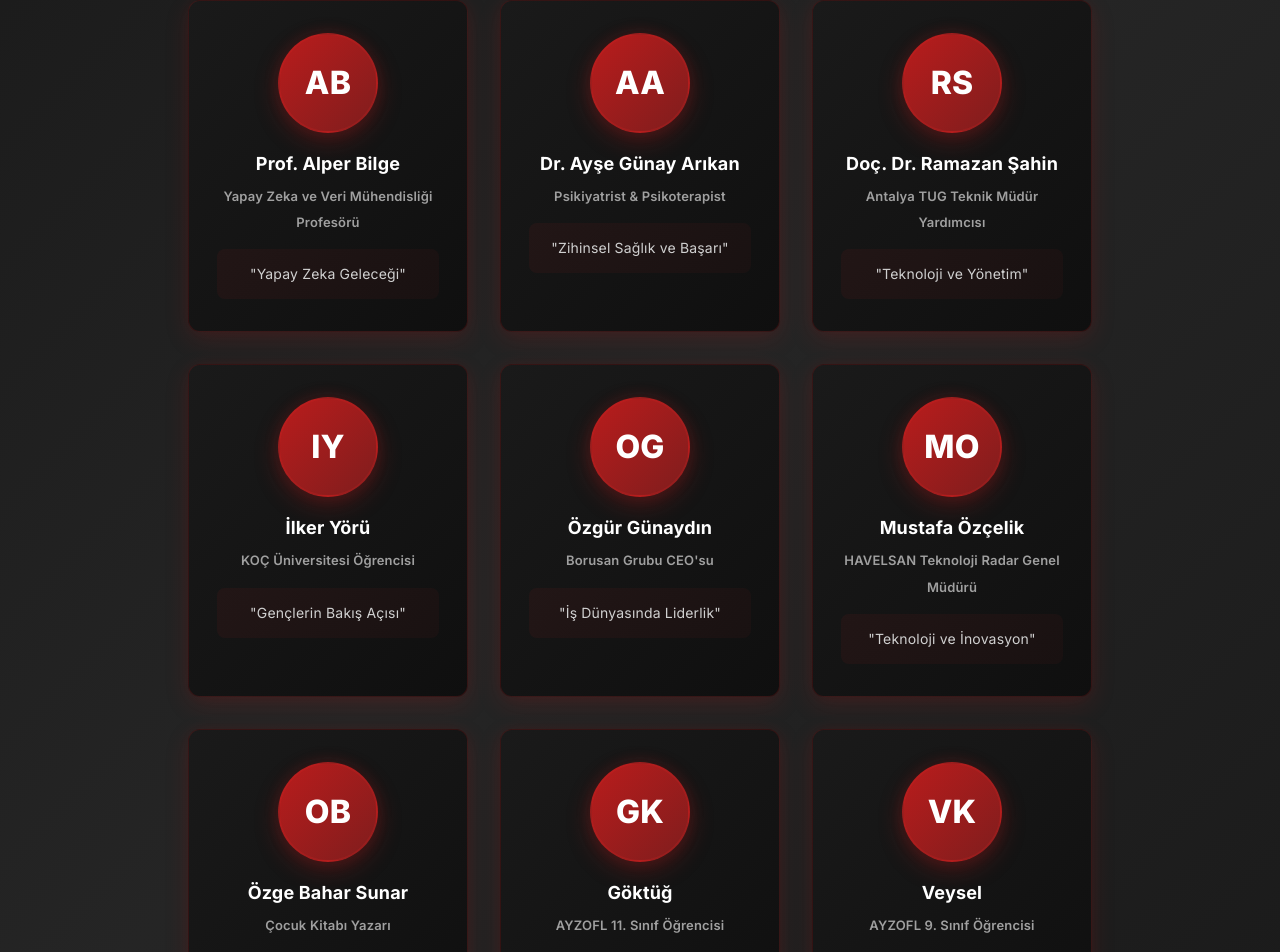
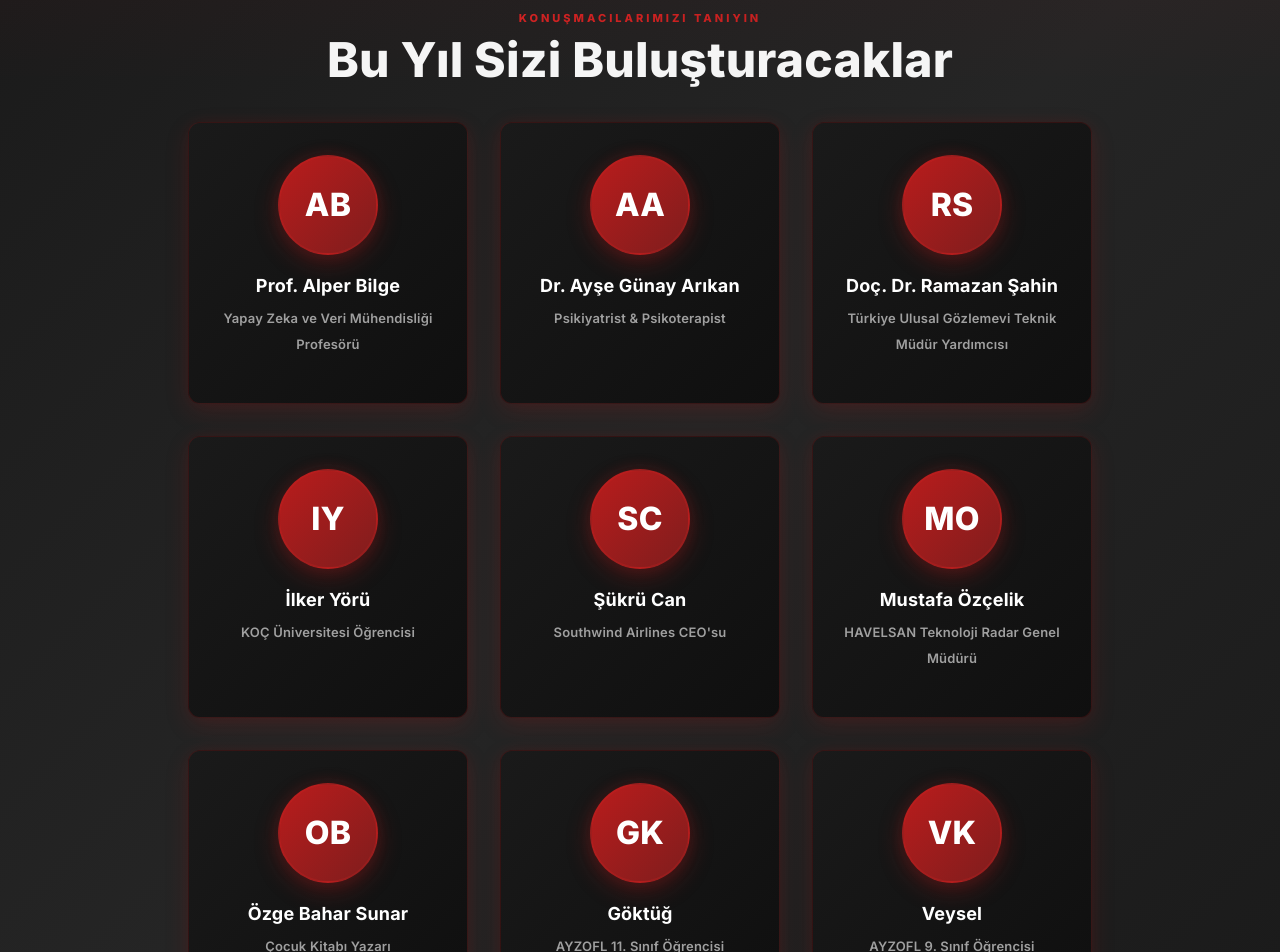
Before and after one commit to WhiteFoxYT/tedx-website, a React (Vite) app: page / in a window 1280 px wide. Shown: the part 2239-3191 px from the top of the page. Built offline with nearby package versions, Linux system fonts and the light colour scheme.

Commit message:
Update: Change about section text, update speakers (remove Özgür Günaydın, add Şükrü Can, update Ramazan Şahin), reorganize schedule with time ranges and combine Göktüğ & Veysel sessions

```diff
--- a/src/components/About.tsx
+++ b/src/components/About.tsx
@@ -5,12 +5,9 @@ export default function About() {
         <div className="section-label">Etkinlik Hakkında</div>
         <div className="section-title"><span className="tedx">TEDx</span> <span className="ayzofl">AYZOFL</span> <span className="youth">YOUTH</span> Nedir?</div>
         <p>
-          <span className="tedx">TEDx</span><span className="ayzofl">AYZOFL</span> <span className="youth">YOUTH</span>, TED lisansı altında bağımsız olarak düzenlenen büyüleyici bir etkinliktir.
-          Hoşgeldiniz! Bu etkinlikte, gençlik topluluğumuzdan ilham veren insanları bir araya getiriyoruz.
+          <span className="tedx">TEDx</span><span className="ayzofl">AYZOFL</span> <span className="youth">YOUTH</span>, TED lisansı altında bağımsız olarak gerçekleştirilen, ilham verici ve etkileyici bir etkinliktir. Hoş geldiniz! Bu organizasyonda, Antalya Yusuf Ziya Öner Fen Lisesi öğrencileri olarak topluluğumuzdan ilham veren isimleri sizlerle bir araya getirerek farklı bakış açılarını buluşturuyoruz.
           <br /><br />
-          Bu yıl "Sınırları Aşmak" teması altında, fikirler, insanlar ve teknolojilerin nasıl sınırları aştığını
-          ve dünyayı nasıl değiştirdiğini keşfediyoruz. TED, kısa ve güçlü konuşmalar aracılığıyla fikirler
-          yayılmasına adanmış kar amacı gütmeyen bir kuruluştur.
+          Bu yıl "Farkındalık" temasıyla, bireylerin kendilerini, çevrelerini ve dünyayı daha bilinçli bir şekilde algılamalarının önemini keşfediyoruz. Tamamen lise öğrencileri tarafından düzenlenen bu etkinlikte, alanında değerli konuşmacılar kısa ve güçlü konuşmalarıyla katılımcılara ilham veriyor. TED ruhunu gençlerin enerjisiyle birleştiren bu platform, fikirlerin yayılmasına ve yeni perspektiflerin doğmasına katkı sağlıyor.
         </p>
       </section>
 
--- a/src/components/Schedule.tsx
+++ b/src/components/Schedule.tsx
@@ -6,20 +6,19 @@ interface ScheduleItem {
 }
 
 const scheduleItems: ScheduleItem[] = [
-  { time: '09:00', event: 'Kayıt Kabul & Açılış Seremonisi', speaker: '—', type: 'break' },
-  { time: '09:50', event: 'Yapay Zeka Geleceği', speaker: 'Prof. Alper Bilge', type: 'talk' },
-  { time: '10:20', event: 'Zihinsel Sağlık ve Başarı', speaker: 'Dr. Ayşe Günay Arıkan', type: 'talk' },
-  { time: '10:50', event: 'Kahve Molası', speaker: '—', type: 'break' },
-  { time: '11:20', event: 'Teknoloji ve Yönetim', speaker: 'Doç. Dr. Ramazan Şahin', type: 'talk' },
-  { time: '11:50', event: 'Gençlerin Bakış Açısı', speaker: 'İlker Yörü', type: 'talk' },
-  { time: '12:20', event: 'İş Dünyasında Liderlik', speaker: 'Özgür Günaydın', type: 'talk' },
-  { time: '12:40', event: 'Öğle Arasıürü', speaker: '—', type: 'break' },
-  { time: '14:10', event: 'Teknoloji ve İnovasyon', speaker: 'Mustafa Özçelik', type: 'talk' },
-  { time: '14:40', event: 'Hikayelerle Değişim', speaker: 'Özge Bahar Sunar', type: 'talk' },
-  { time: '15:10', event: 'Kahve Molası', speaker: '—', type: 'break' },
-  { time: '15:40', event: 'Genç Sesler', speaker: 'Göktüğ', type: 'talk' },
-  { time: '16:10', event: 'Genç Perspektifer', speaker: 'Veysel', type: 'talk' },
-  { time: '16:40', event: 'Kapanış Seremonisi', speaker: '—', type: 'break' }
+  { time: '09:00-09:50', event: 'Kayıt Kabul & Açılış Seremonisi', speaker: '—', type: 'break' },
+  { time: '09:50-10:10', event: 'Prof. Alper Bilge', speaker: 'Prof. Alper Bilge', type: 'talk' },
+  { time: '10:20-10:40', event: 'Dr. Ayşe Günay Arıkan', speaker: 'Dr. Ayşe Günay Arıkan', type: 'talk' },
+  { time: '10:50-11:20', event: 'Kahve Molası', speaker: '—', type: 'break' },
+  { time: '11:20-11:40', event: 'Doç. Dr. Ramazan Şahin', speaker: 'Doç. Dr. Ramazan Şahin', type: 'talk' },
+  { time: '11:50-12:10', event: 'İlker Yörü', speaker: 'İlker Yörü', type: 'talk' },
+  { time: '12:20-12:40', event: 'Şükrü Can', speaker: 'Şükrü Can', type: 'talk' },
+  { time: '12:40-14:10', event: 'Öğle Arası', speaker: '—', type: 'break' },
+  { time: '14:10-14:30', event: 'Mustafa Özçelik', speaker: 'Mustafa Özçelik', type: 'talk' },
+  { time: '14:40-15:00', event: 'Özge Bahar Sunar', speaker: 'Özge Bahar Sunar', type: 'talk' },
+  { time: '15:10-15:40', event: 'Kahve Molası', speaker: '—', type: 'break' },
+  { time: '15:40-16:00', event: 'Göktüğ & Veysel', speaker: 'Göktüğ & Veysel', type: 'talk' },
+  { time: '16:40-17:10', event: 'Kapanış Seremonisi', speaker: '—', type: 'break' }
 ];
 
 export default function Schedule() {
--- a/src/components/Speakers.tsx
+++ b/src/components/Speakers.tsx
@@ -10,55 +10,55 @@ const speakers: Speaker[] = [
     id: 'AB',
     name: 'Prof. Alper Bilge',
     role: 'Yapay Zeka ve Veri Mühendisliği Profesörü',
-    topic: '"Yapay Zeka Geleceği"'
+    topic: ''
   },
   {
     id: 'AA',
     name: 'Dr. Ayşe Günay Arıkan',
     role: 'Psikiyatrist & Psikoterapist',
-    topic: '"Zihinsel Sağlık ve Başarı"'
+    topic: ''
   },
   {
     id: 'RS',
     name: 'Doç. Dr. Ramazan Şahin',
-    role: 'Antalya TUG Teknik Müdür Yardımcısı',
-    topic: '"Teknoloji ve Yönetim"'
+    role: 'Türkiye Ulusal Gözlemevi Teknik Müdür Yardımcısı',
+    topic: ''
   },
   {
     id: 'IY',
     name: 'İlker Yörü',
     role: 'KOÇ Üniversitesi Öğrencisi',
-    topic: '"Gençlerin Bakış Açısı"'
+    topic: ''
   },
   {
-    id: 'OG',
-    name: 'Özgür Günaydın',
-    role: 'Borusan Grubu CEO\'su',
-    topic: '"İş Dünyasında Liderlik"'
+    id: 'SC',
+    name: 'Şükrü Can',
+    role: 'Southwind Airlines CEO\'su',
+    topic: ''
   },
   {
     id: 'MO',
     name: 'Mustafa Özçelik',
     role: 'HAVELSAN Teknoloji Radar Genel Müdürü',
-    topic: '"Teknoloji ve İnovasyon"'
+    topic: ''
   },
   {
     id: 'OB',
     name: 'Özge Bahar Sunar',
     role: 'Çocuk Kitabı Yazarı',
-    topic: '"Hikayelerle Değişim"'
+    topic: ''
   },
   {
     id: 'GK',
     name: 'Göktüğ',
     role: 'AYZOFL 11. Sınıf Öğrencisi',
-    topic: '"Genç Sesler"'
+    topic: ''
   },
   {
     id: 'VK',
     name: 'Veysel',
     role: 'AYZOFL 9. Sınıf Öğrencisi',
-    topic: '"Genç Perspektifer"'
+    topic: ''
   }
 ];
 
@@ -68,7 +68,6 @@ function SpeakerCard({ speaker }: { speaker: Speaker }) {
       <div className="speaker-avatar">{speaker.id}</div>
       <h3>{speaker.name}</h3>
       <div className="role">{speaker.role}</div>
-      <div className="topic">{speaker.topic}</div>
     </div>
   );
 }
```
Also changed, not shown: 2 other files (tests, documents, lock files or other folders).
